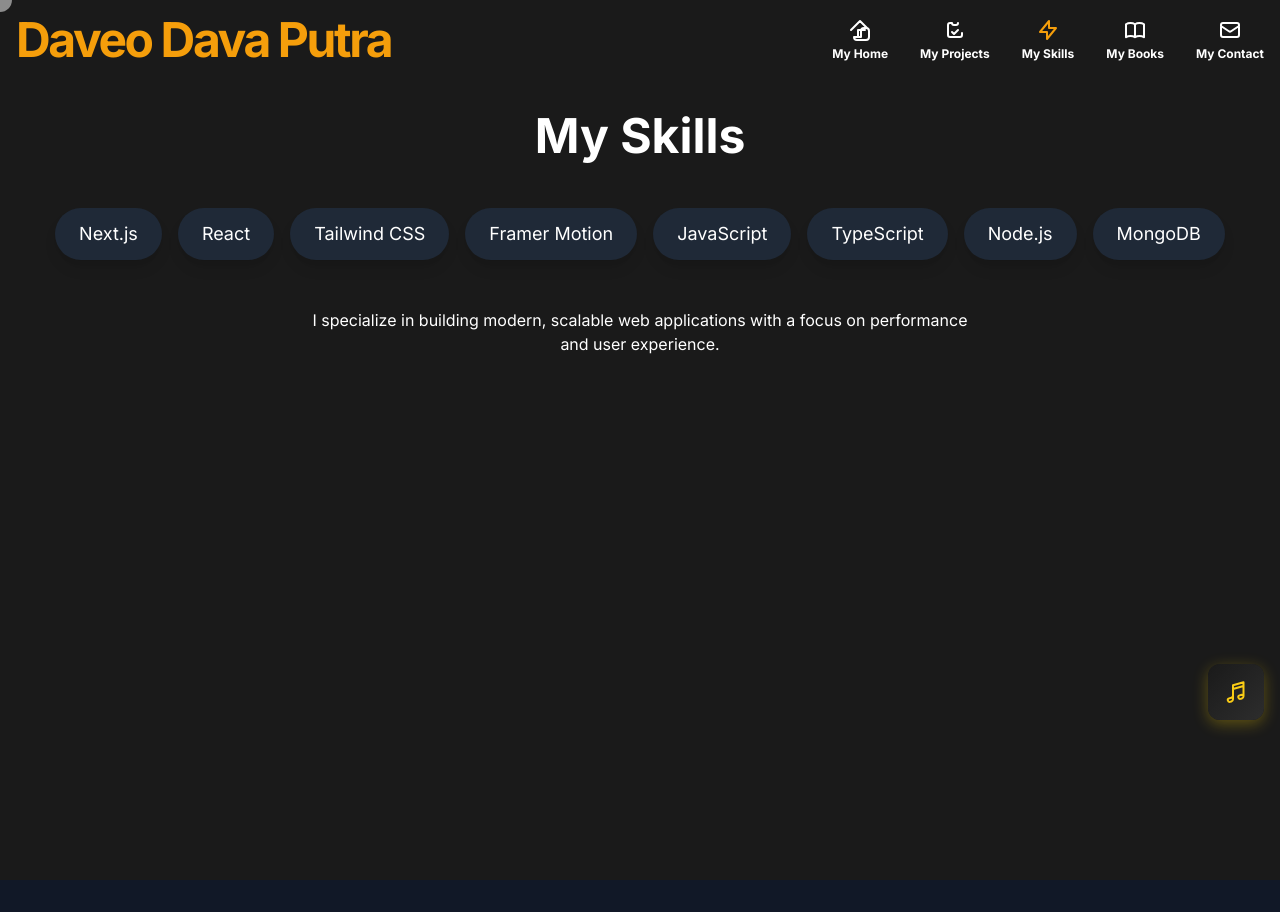
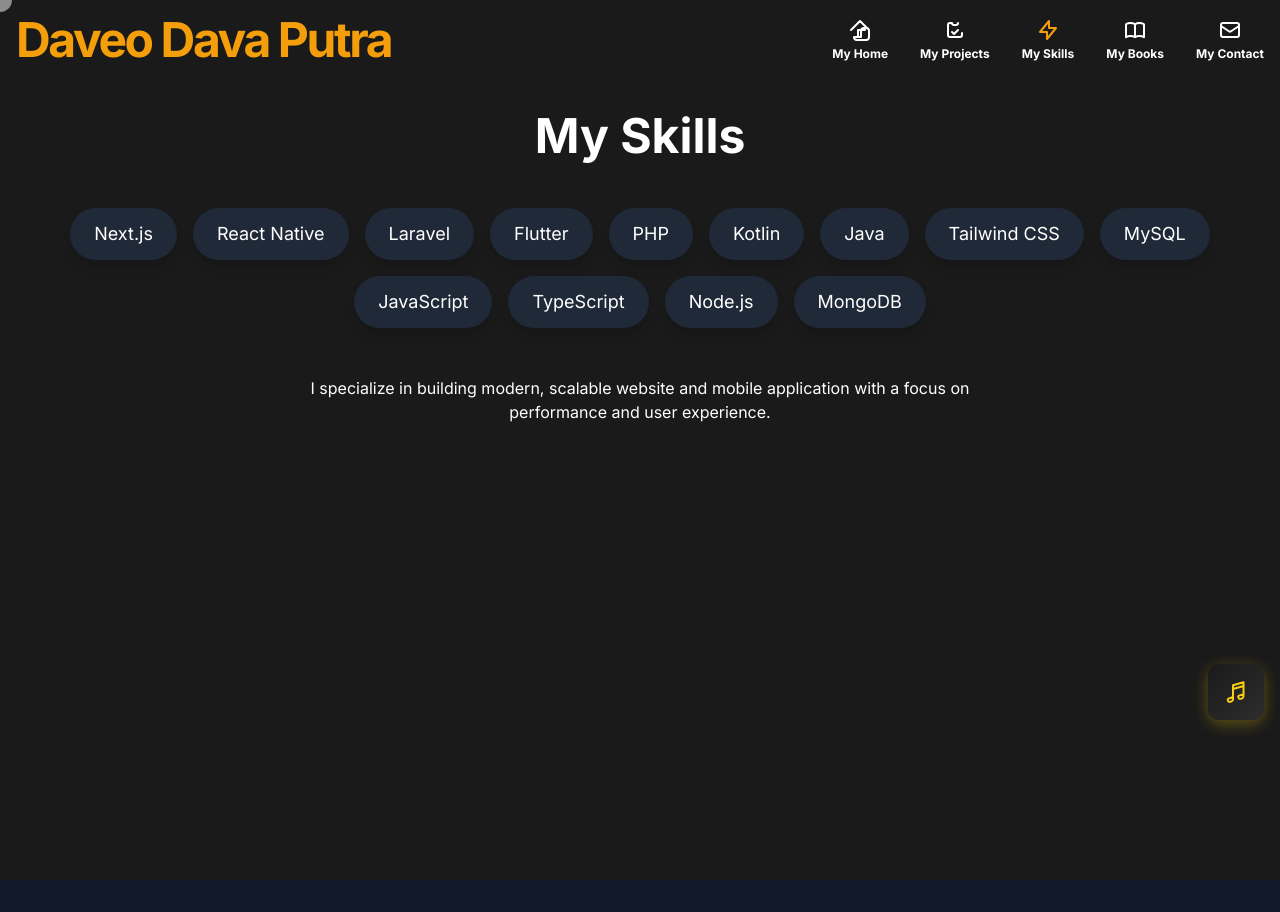
Before and after one commit to Dave-Codder/portofolio, a Next.js app: page /skills in a window 1280 px wide. Built offline with nearby package versions, Linux system fonts and the light colour scheme.

Commit message:
Pembaruan Lagi :)

```diff
--- a/app/skills/page.js
+++ b/app/skills/page.js
@@ -5,9 +5,14 @@ import { motion } from "framer-motion";
 export default function Skills() {
   const skills = [
     "Next.js",
-    "React",
+    "React Native",
+    "Laravel",
+    "Flutter",
+    "PHP",
+    "Kotlin",
+    "Java",
     "Tailwind CSS",
-    "Framer Motion",
+    "MySQL",
     "JavaScript",
     "TypeScript",
     "Node.js",
@@ -44,7 +49,7 @@ export default function Skills() {
         transition={{ delay: 0.5 }}
         className="mt-12 text-text text-center max-w-2xl mx-auto"
       >
-        I specialize in building modern, scalable web applications with a focus
+        I specialize in building modern, scalable website and mobile application with a focus
         on performance and user experience.
       </motion.p>
     </motion.div>
```
Also changed, not shown: 1 other file (tests, documents, lock files or other folders).
